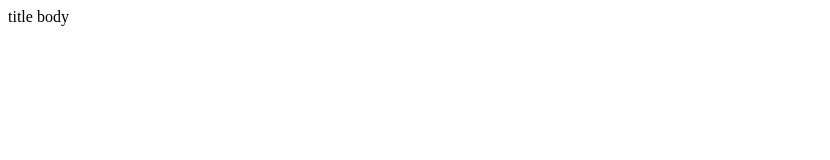
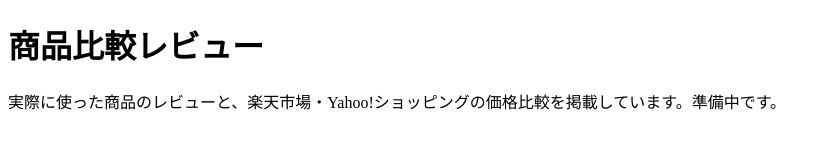
Before and after one commit to sagudori/coco, a plain HTML site: page index.html in a window 1280 px wide. Shown: the whole page, without its empty margins (0-830 px from the left). Drawn offline with Linux system fonts and the light colour scheme.

Commit message:
Update index.html

```diff
--- a/index.html
+++ b/index.html
@@ -1,6 +1,8 @@
-<html>
-  <head>title</head>
-  <body>
-    <span>body</span>
-  </body>
+<!DOCTYPE html>
+<html lang="ja">
+<head><meta charset="utf-8"><title>商品比較レビュー</title></head>
+<body>
+  <h1>商品比較レビュー</h1>
+  <p>実際に使った商品のレビューと、楽天市場・Yahoo!ショッピングの価格比較を掲載しています。準備中です。</p>
+</body>
 </html>
```
